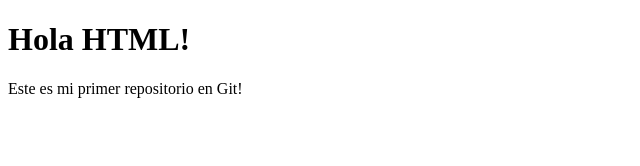
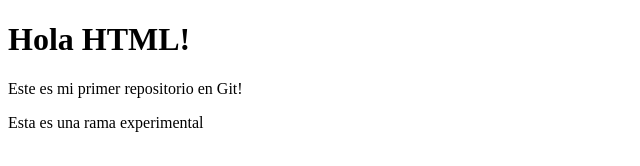
Before and after one commit to AnnoyingCreature/Hola-HTML-, a plain HTML site: page index.html in a window 1280 px wide. Shown: the whole page, without its empty margins (0-640 px from the left). Drawn offline with Linux system fonts and the light colour scheme.

Commit message:
Primer cambio a la rama experimental

```diff
--- a/index.html
+++ b/index.html
@@ -8,5 +8,6 @@
 <body>
     <h1>Hola HTML!</h1>
     <p>Este es mi primer repositorio en Git!</p>
+    <p>Esta es una rama experimental</p>
 </body>
 </html>
```
